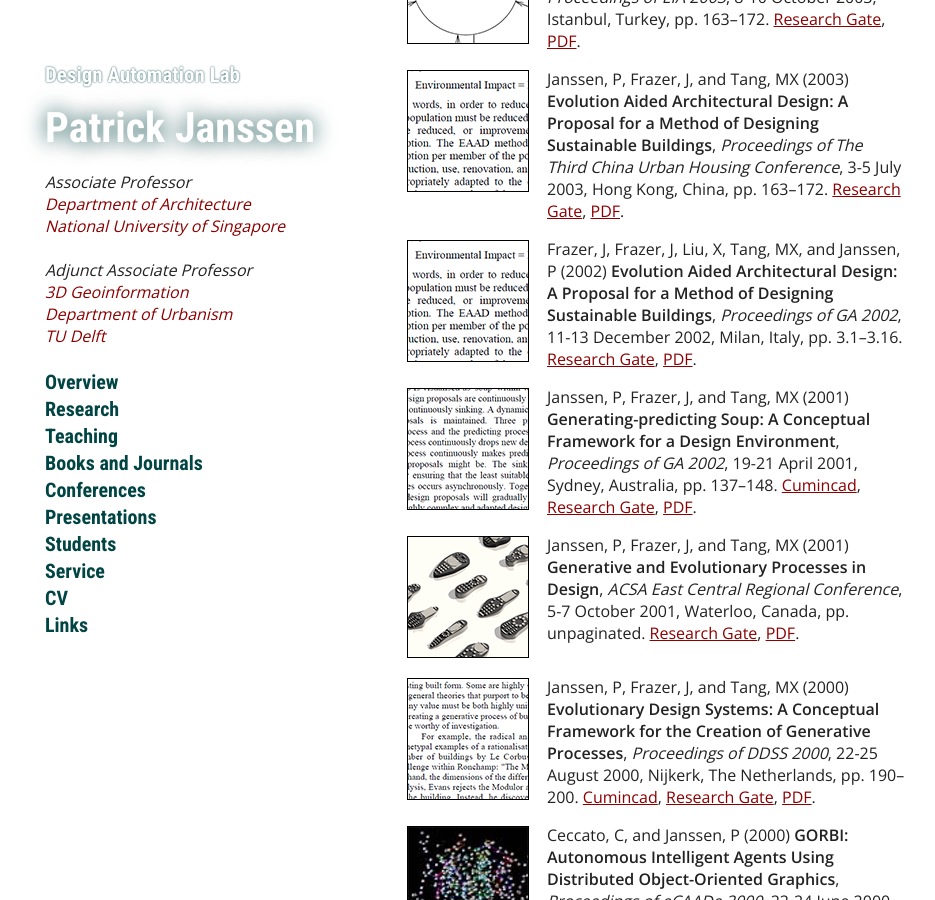
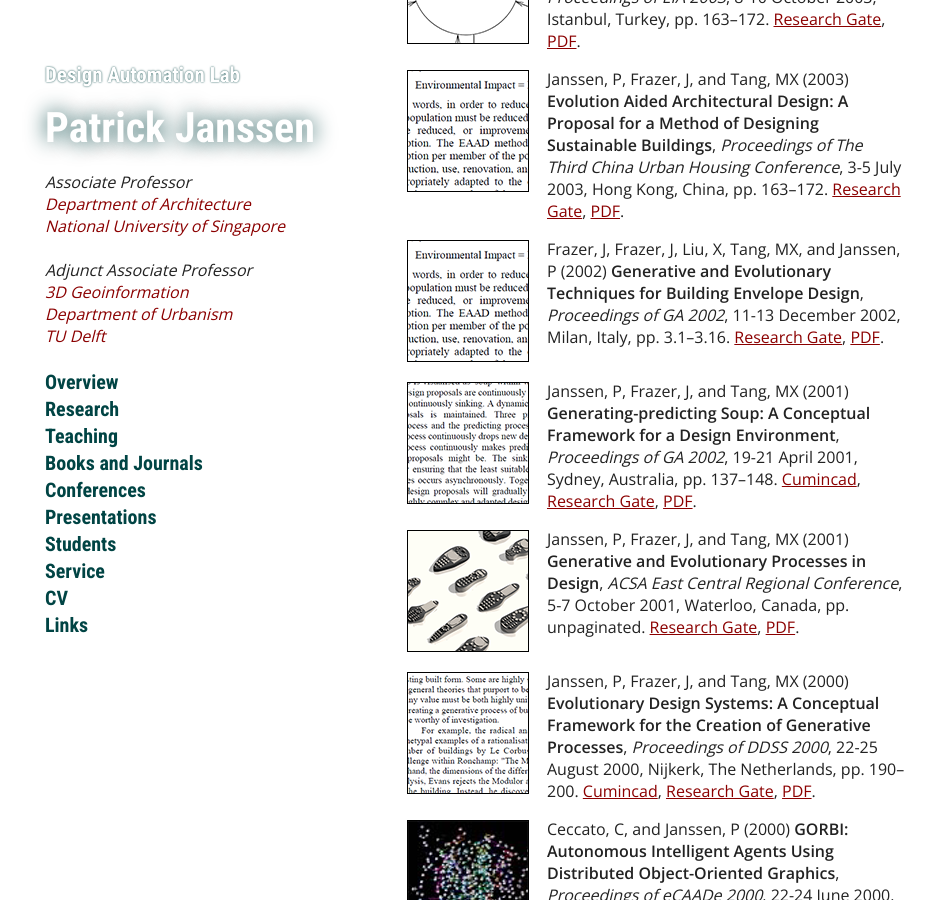
Before and after one commit to phtj/patrick-janssen, a Jekyll site: the page built from conferences.md, in a window 1280 px wide and 900 px high, scrolled down 7581 px. Shown: the whole window, without its empty margins (165-1100 px from the left). Built offline with Jekyll 4.4.1, drawn with Linux system fonts in a browser that asks for light colours; our own code applies the rules of GitHub Pages for plain Markdown files; a script that is not in the unit is left out.

Commit message:
fixed conf red

```diff
--- a/conferences.md
+++ b/conferences.md
@@ -661,7 +661,7 @@ title: Conference Papers
     date="11-13 December"
     place="Milan, Italy"
     pages="3.1–3.16"
-    title="Evolution Aided Architectural Design: A Proposal for a Method of Designing Sustainable Buildings"
+    title="Generative and Evolutionary Techniques for Building Envelope Design"
     proceedings="Proceedings of GA 2002"
     researchgate_id="262932081"
 %}
```
